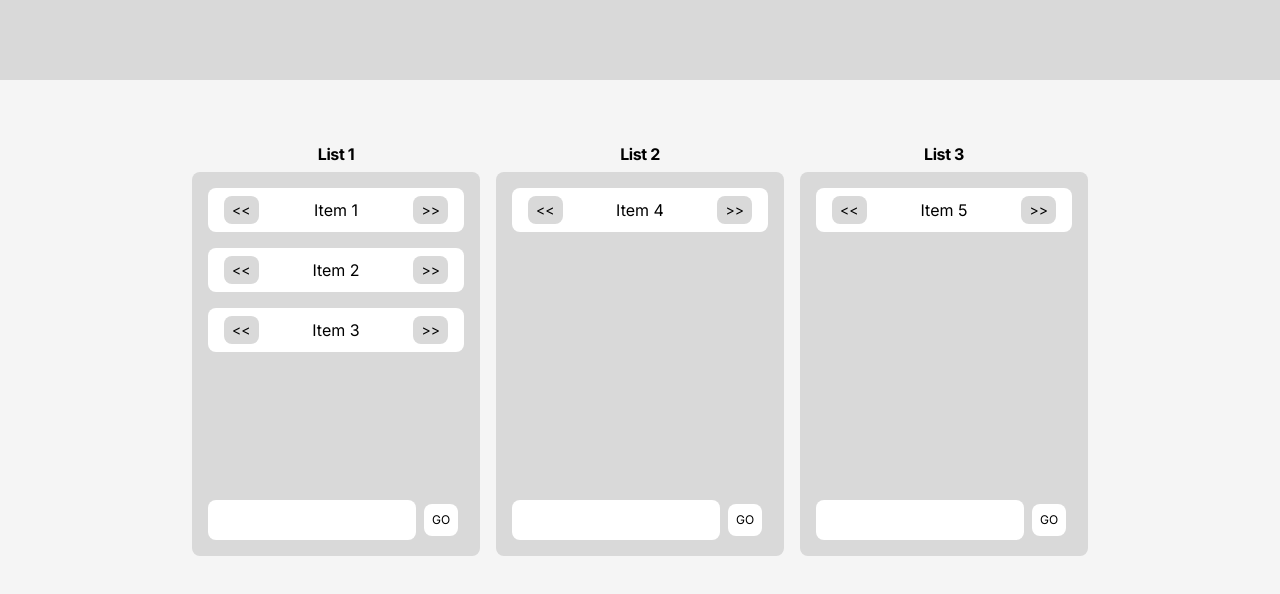
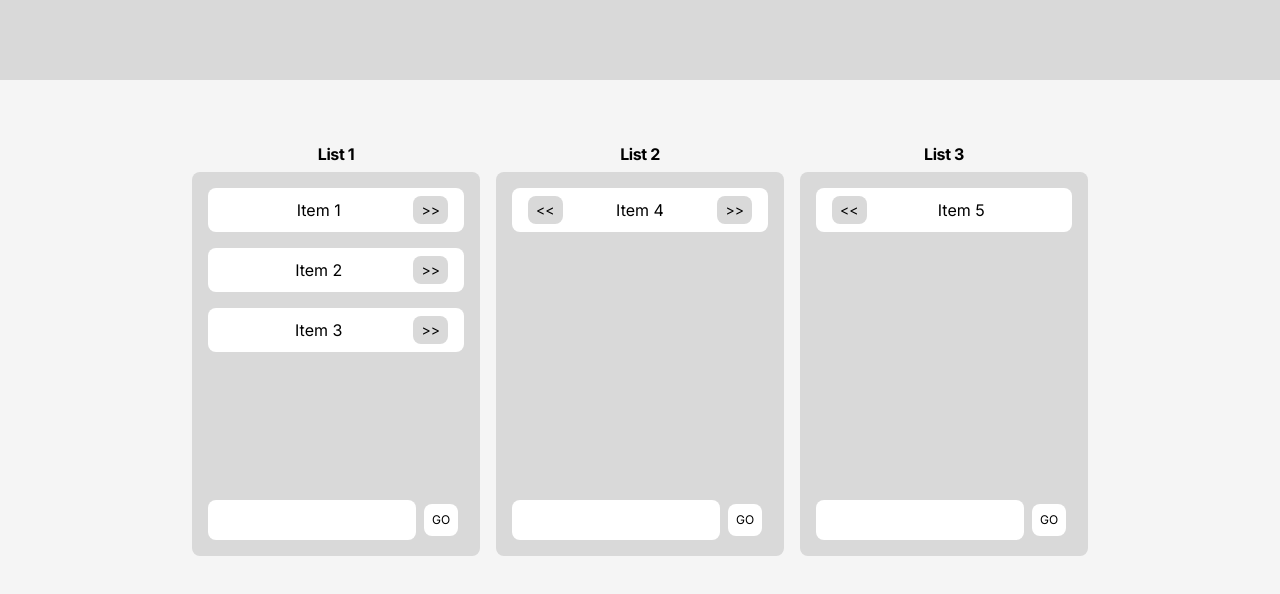
Before and after one commit to brendan-jarvis/shopping-list, a Next.js app: page / in a window 1280 px wide. Shown: the top 594 px of the page. Built offline with nearby package versions, Linux system fonts and the light colour scheme.

Commit message:
Conditional rendering of move buttons

```diff
--- a/src/components/Card.tsx
+++ b/src/components/Card.tsx
@@ -70,19 +70,27 @@ const Card = ({ list, data, setData }: CardProps) => {
                 key={item.id}
                 className="flex items-center justify-between rounded-lg bg-white px-4 py-2"
               >
+                {data.find((l) => l.id === item.listId - 1) && (
                   <button
                     className="rounded-lg bg-[#D9D9D9] px-2 py-1 text-sm hover:bg-[#C8C8C8] hover:font-bold hover:drop-shadow-md"
-                  onClick={() => moveItem(item, list, item.listId - 1, item.id)}
+                    onClick={() =>
+                      moveItem(item, list, item.listId - 1, item.id)
+                    }
                   >
                     &lt;&lt;
                   </button>
+                )}
                 <span className="flex-1 text-center">{item.content}</span>
+                {data.find((l) => l.id === item.listId + 1) && (
                   <button
                     className="rounded-lg bg-[#D9D9D9] px-2 py-1 text-sm hover:bg-[#C8C8C8] hover:font-bold hover:drop-shadow-md"
-                  onClick={() => moveItem(item, list, item.listId + 1, item.id)}
+                    onClick={() =>
+                      moveItem(item, list, item.listId + 1, item.id)
+                    }
                   >
                     &gt;&gt;
                   </button>
+                )}
               </li>
             ))}
           </ul>
```
Lines whose indentation alone changed are shown as unchanged.
